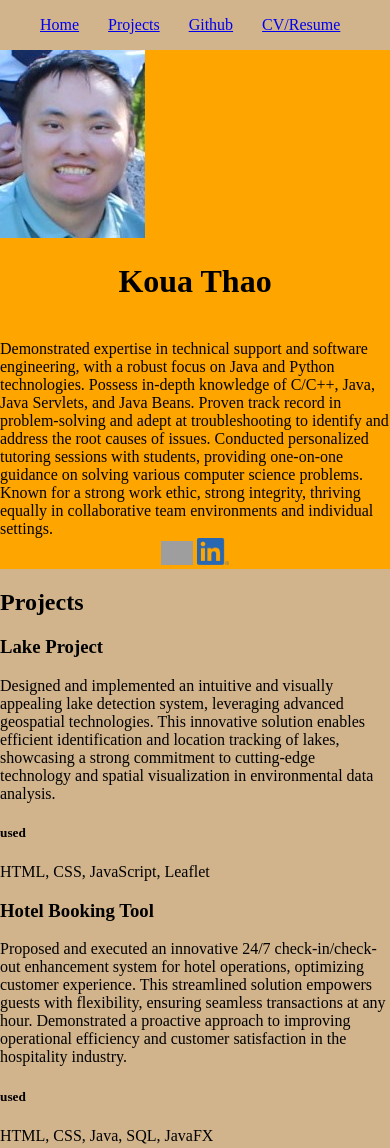
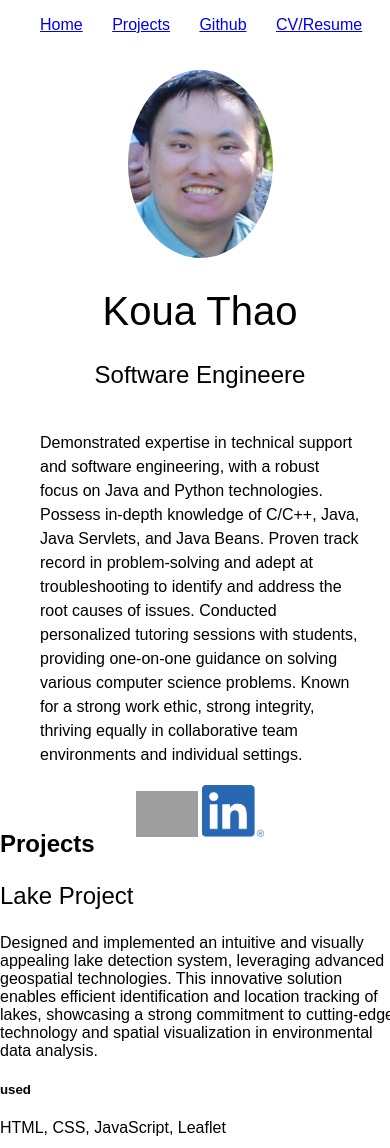
Before and after one commit to kthao91/kthao91.github.io, a plain HTML site: page index.html in a window 390 px wide. Shown: the top 1148 px of the page. Drawn offline with Linux system fonts and the light colour scheme; grey boxes are pictures that could not be loaded.

Commit message:
Update css

```diff
--- a/css/main.css
+++ b/css/main.css
@@ -8,9 +8,6 @@ animation - keyframe vs js
 add js
 dont make alot of  class and id
 
-
-
-Bootstrap or custom
 COLOR:
 main:#D2B48Cf (tan)
 ##8cd2b4(green)
@@ -24,15 +21,19 @@ maybe
 
 
 /* Set the background color of body to tan */
+*{
+    font-family: "europa", sans-serif;
+}
+
+
 body {
-    background-color: tan;
+    background-color: #D2B48Cf;
 }
+
 
 /* On screens that are 992px or less, set the background color to blue */
 @media screen and (max-width: 992px) {
-    body {
-        background-color: blue;
-    }
+
 }
 
 /* On screens that are 600px or less, set the background color to olive
@@ -42,18 +43,17 @@ Mobile*/
 
 
     body {
-        background-color: #d2b48c;
+        background-color: #D2B48Cf;
         max-width: 600px;
         margin-right: 0;
         margin-left: 0;
         margin-top: 0;
         margin-bottom: 0;
         overflow: hidden;
+        min-width:400px;
 
     }
-    .main_align{
-        text-align: center;
-    }
+
 
     #nav {
 
@@ -71,19 +71,51 @@ Mobile*/
 
     }
 
+    h1{
+
+        font-weight: 400;
+        font-size: 2.5em;
+    }
+
+    h3{
+        font-weight: 100;
+        font-size: 1.5em;
+    }
+
+    #socialmedia{
+        text-align: center;
+    }
     #socialmedia img{
-        width: 32px;
+        width: 62px;
     }
 
     #main {
-        background-color:orange;
         height: 80%;
+        height: 90vh;
+
     }
+
+    #summary{
+        margin:auto auto;
+        width: 80%;
+        line-height: 1.5;
+    }
+
+    .center{
+        text-align: center;
+        padding-top: 5%
+    }
+
+    /*Maybe delete later to find better photo*/
+    .circular{
+        border-top-left-radius: 50% 50%;
+        border-top-right-radius: 50% 50%;
+        border-bottom-right-radius: 50% 50%;
+        border-bottom-left-radius: 50% 50%;
+    }
+
 
     #projects img{
         display:none;
     }
-    #summary{
-        width: 580px;
-    }
 }
--- a/index.html
+++ b/index.html
@@ -36,26 +36,26 @@ fix spacing between use and next project
     <div id="info">
 
         <div id="main" class="main_color main_size">
-            <div class="center">
-                <div>
+
+                <div class="center">
                     <div class="circleHolder display_none">
-                        <img src="asset/Head%20Shot.jpg">
+                        <img class="circular" src="asset/Head%20Shot.jpg">
                     </div>
-                    <h1 class="main_align">Koua Thao</h1>
+                    <h1 class="name">Koua Thao</h1>
+                    <h3>Software Engineere</h3>
                 </div>
                 <br>
-                <span id="summary" class="main_align faded_text">Demonstrated expertise in technical support and software engineering, with a robust focus on Java and Python technologies. Possess in-depth knowledge of C/C++, Java, Java Servlets, and Java Beans. Proven track record in problem-solving and adept at troubleshooting to identify and address the root causes of issues. Conducted personalized tutoring sessions with students, providing one-on-one guidance on solving various computer science problems. Known for a strong work ethic, strong integrity, thriving equally in collaborative team environments and individual settings.
-            </span>
+                <div id="summary" >Demonstrated expertise in technical support and software engineering, with a robust focus on Java and Python technologies. Possess in-depth knowledge of C/C++, Java, Java Servlets, and Java Beans. Proven track record in problem-solving and adept at troubleshooting to identify and address the root causes of issues. Conducted personalized tutoring sessions with students, providing one-on-one guidance on solving various computer science problems. Known for a strong work ethic, strong integrity, thriving equally in collaborative team environments and individual settings.
+                </div>
                 <br>
                 <div id="socialmedia" class="main_align">
-                    <span><a href="https://github.com/kthao91">
-                        <img class="icon_size" src="./asset/Octocat/Octocat.png"></a></span>
-                    <span><a href="https://www.linkedin.com/in/koua-thao-359579101/">
-                    <img class="icon_size" src="asset/LinkedIn-Logos/LI-In-Bug.png"></a></span>
+                    <a href="https://github.com/kthao91">
+                        <img class="icon_size" src="./asset/Octocat/Octocat.png"></a>
+                    <a href="https://www.linkedin.com/in/koua-thao-359579101/">
+                        <img class="icon_size" src="asset/LinkedIn-Logos/LI-In-Bug.png"></a>
 
                 </div>
             </div>
-        </div>
 
         <div id="projects">
             <div class="section_title">
@@ -81,10 +81,10 @@ fix spacing between use and next project
                 </div>
             </div>
         </div>
-</div>
-        <footer>
+    </div>
+    <footer>
 
-        </footer>
+    </footer>
     </div>
-    <script src="js/button.js"></script>
+<script src="js/button.js"></script>
 </body>
```
